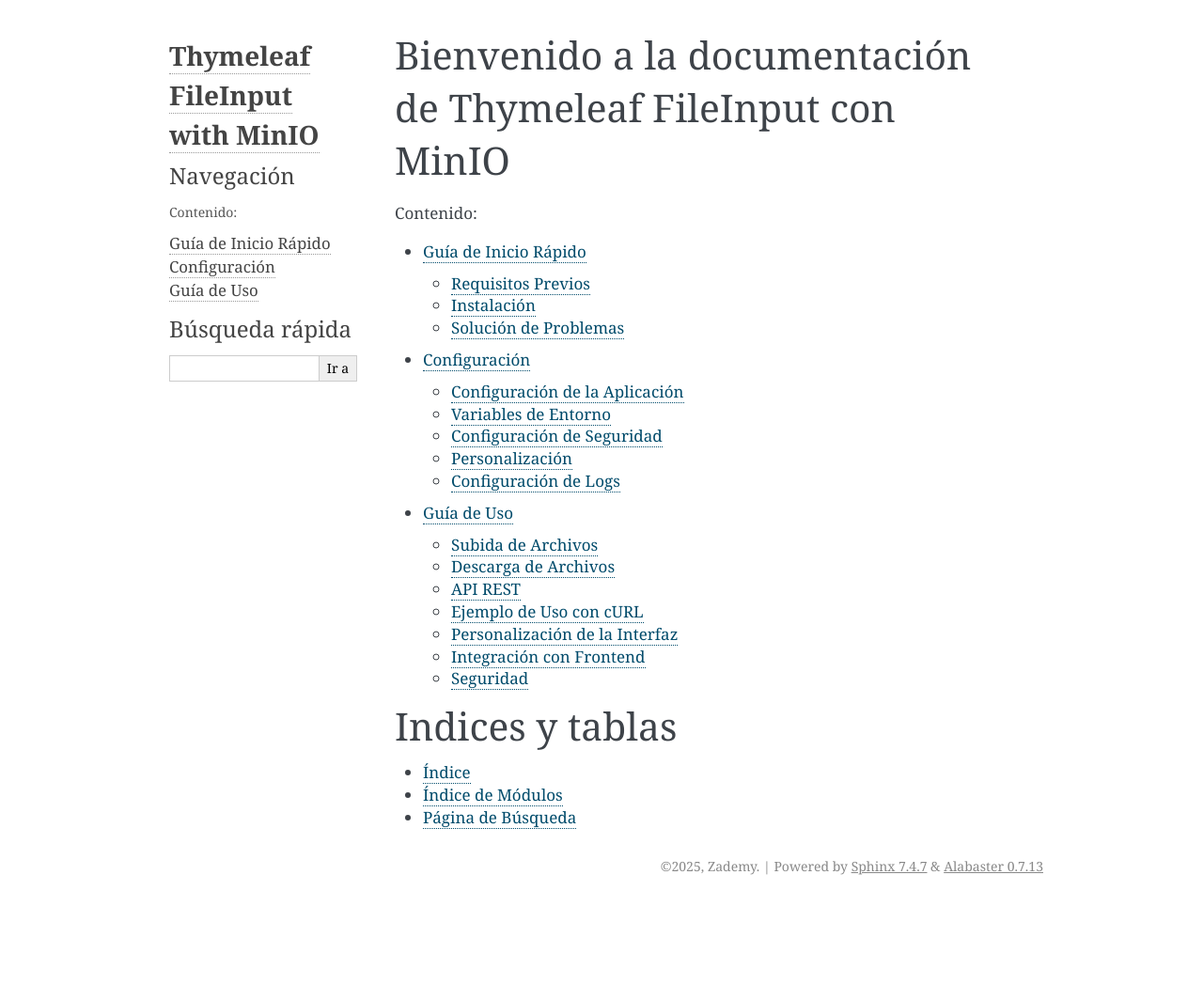
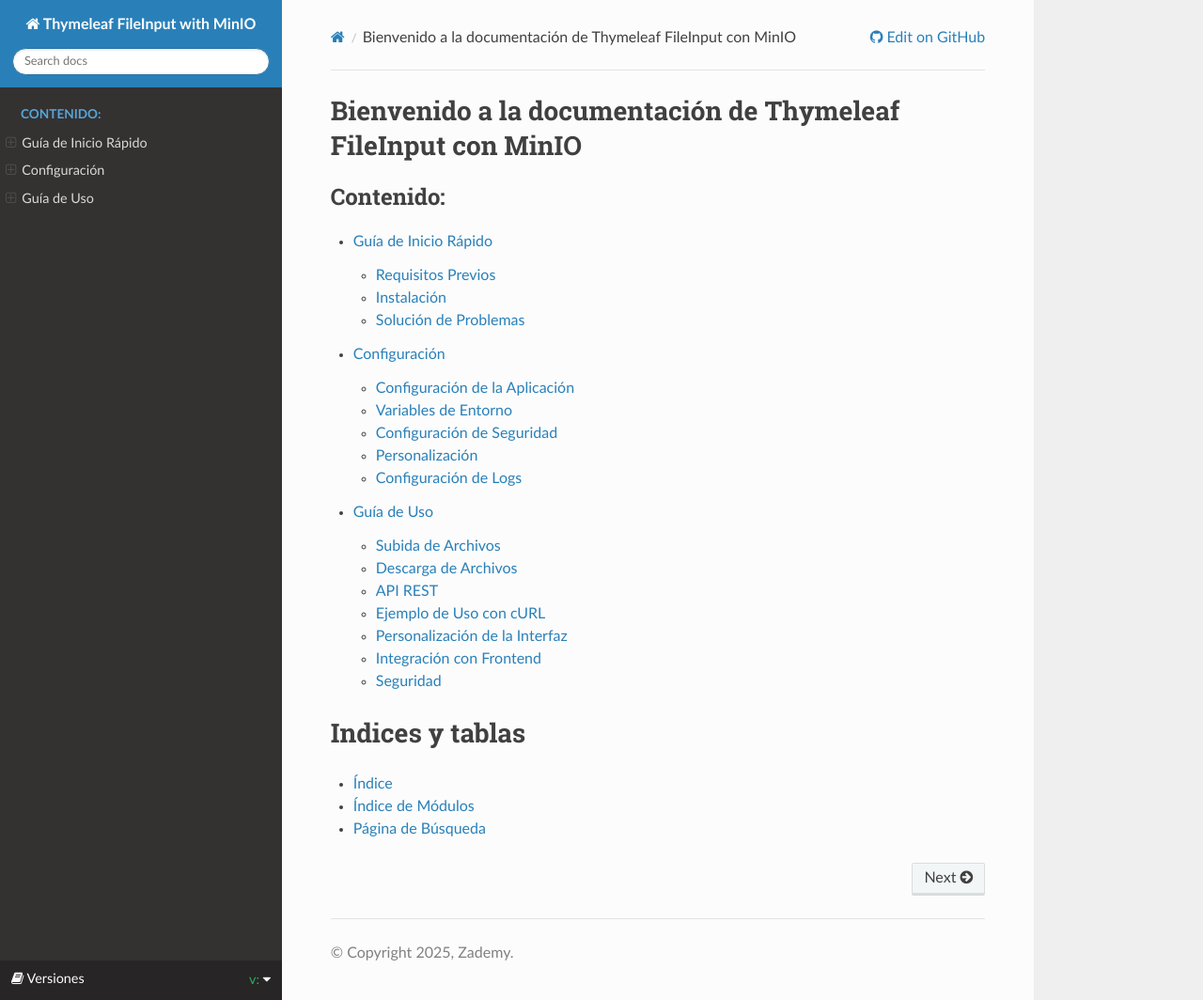
Before and after one commit to zademy/thymeleaf-fileinput-minio, a Sphinx documentation site: the page built from docs/index.rst, in a window 1280 px wide and 1064 px high. Shown: the whole window at 94% size. Built offline with Sphinx 7.4.7 and the Read the Docs theme 3.1.0, drawn with Linux system fonts in a browser that asks for light colours; pages that are not in the unit, such as notebooks, are missing from menus.

Commit message:
Add files via upload

```diff
--- a/docs/conf.py
+++ b/docs/conf.py
@@ -49,22 +49,27 @@
     'sphinx.ext.githubpages',
 ]
 
-# If you want to use the Read the Docs theme, uncomment these lines:
-# html_theme = 'sphinx_rtd_theme'
-# html_theme_path = [sphinx_rtd_theme.get_html_theme_path()]
+# Configuración del tema de Read the Docs
+import sphinx_rtd_theme
+html_theme = 'sphinx_rtd_theme'
+html_theme_path = [sphinx_rtd_theme.get_html_theme_path()]
 
 # Add any paths that contain templates here, relative to this directory.
 templates_path = ['_templates']
 
-# Configuración para mostrar versiones en la barra lateral
-html_sidebars = {
-    '**': [
-        'about.html',
-        'navigation.html',
-        'relations.html',
-        'searchbox.html',
-        'donate.html',
-    ]
+# Configuración del tema RTD
+html_theme_options = {
+    'logo_only': False,
+    'display_version': True,
+    'prev_next_buttons_location': 'bottom',
+    'style_external_links': False,
+    'style_nav_header_background': '#2980B9',
+    # Toc options
+    'collapse_navigation': True,
+    'sticky_navigation': True,
+    'navigation_depth': 4,
+    'includehidden': True,
+    'titles_only': False
 }
 
 # The language for content autogenerated by Sphinx. Refer to documentation
@@ -88,8 +93,8 @@
 # -- Options for HTML output -------------------------------------------------
 
 # The theme to use for HTML and HTML Help pages.
-# Use the default theme for simplicity
-html_theme = 'alabaster'
+# Usando el tema de Read the Docs
+html_theme = 'sphinx_rtd_theme'
 
 # Add any paths that contain custom static files (such as style sheets) here,
 # relative to this directory. They are copied after the builtin static files,
--- a/docs/requirements.txt
+++ b/docs/requirements.txt
@@ -1,2 +1,3 @@
 sphinx>=4.0.0
+sphinx_rtd_theme>=1.0.0
 myst-parser>=0.15.0
```
